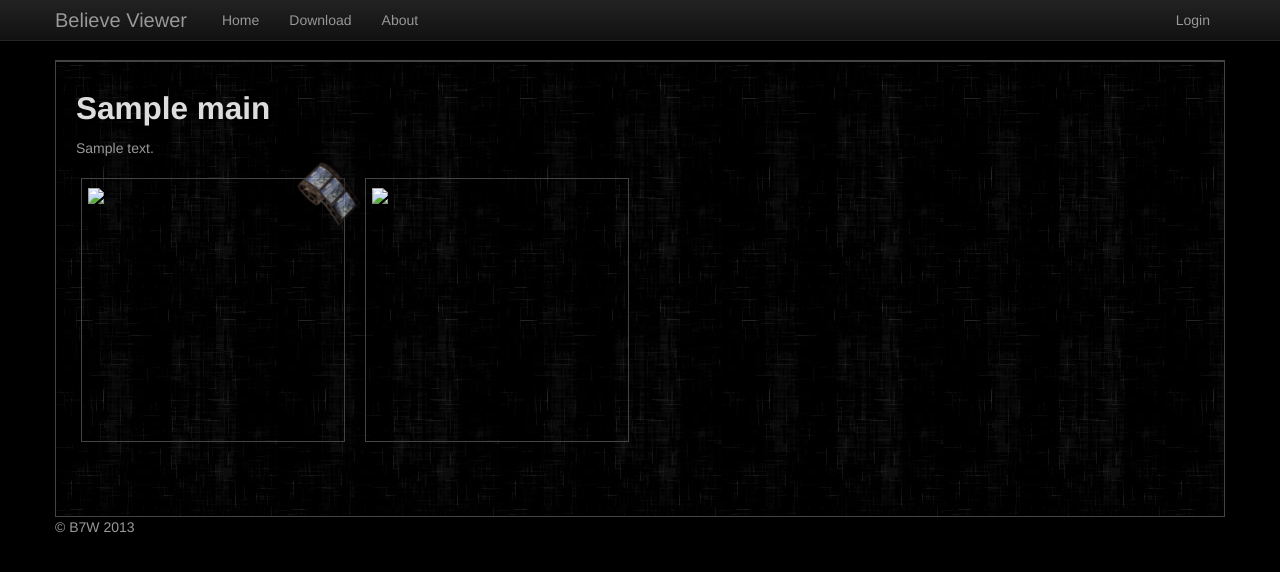
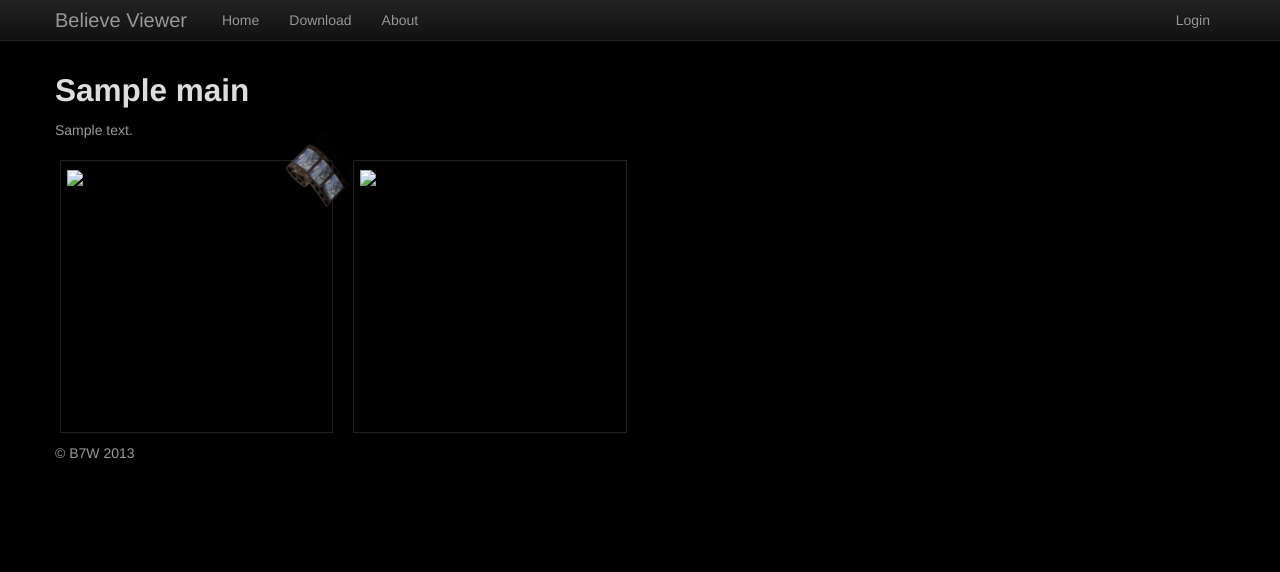
Before and after one commit to b7w/bviewer, a Django app: template bviewer/core/templates/core/gallery.html in a window 1280 px wide. Shown: the top 572 px of the page. Run offline with Django 3.2, Linux system fonts and the light colour scheme; the template is opened without the code that fills it: most values are stand-ins (such as "Sample title", 1, 10 or a date in 2020); some libraries are stand-ins or nearby versions.

Commit message:
Some changes

```diff
--- a/bviewer/core/settings.py
+++ b/bviewer/core/settings.py
@@ -21,8 +21,8 @@ VIEWER_CACHE_PATH = getattr(settings, 'VIEWER_CACHE_PATH', '../cache')
 VIEWER_STORAGE_PATH = getattr(settings, 'VIEWER_STORAGE_PATH')
 
 VIEWER_SMALL_SIZE = getattr(settings, 'VIEWER_SMALL_SIZE', {
-    'WIDTH': 200,
-    'HEIGHT': 200,
+    'WIDTH': 320,
+    'HEIGHT': 320,
     'CROP': True,
 })
 
--- a/bviewer/core/static/core/css/main.css
+++ b/bviewer/core/static/core/css/main.css
@@ -12,20 +12,11 @@ input {
 }
 
 body {
+    position: relative;
     padding-top: 60px;
     background-color: black;
     color: #999;
     overflow-y: scroll;
-}
-
-#main {
-    background-image: url(../img/bg.jpg);
-}
-
-.border {
-    padding: 16px 16px 64px 20px;
-    border: 1px solid #444;
-    border-top-width: 2px;
 }
 
 .login {
@@ -72,8 +63,18 @@ body {
     top: 10px;
     bottom: 10px;
     /*overflow: hidden;*/
-    border: 1px solid #444;
+    border: 1px solid #222;
     padding: 6px;
+    /*max real image size*/
+    max-width: 320px;
+    max-height: 320px;
+}
+
+.preview-body:hover {
+    border-color: rgba(0, 105, 214, 0.5);
+    -webkit-box-shadow: 0 0 4px 3px rgba(0, 105, 214, 0.25);
+    -moz-box-shadow: 0 0 4px 3px rgba(0, 105, 214, 0.25);
+    box-shadow: 0 0 4px 3px rgba(0, 105, 214, 0.25);
 }
 
 .preview-body img {
--- a/bviewer/core/templates/core/base.html
+++ b/bviewer/core/templates/core/base.html
@@ -7,6 +7,7 @@
     <meta name="description" content="">
     <meta name="author" content="B7W">
     <meta name="robots" content="NONE,NOARCHIVE"/>
+    <meta name="viewport" content="width=device-width, initial-scale=1.0"/>
 
     <link href="{% static 'core/css/bootstrap.min.css' %}" rel="stylesheet">
     <link href="{% static 'core/css/bootstrap-responsive.min.css' %}" rel="stylesheet">
@@ -23,10 +24,11 @@
 <div class="navbar navbar-inverse navbar-fixed-top">
     <div class="navbar-inner">
         <div class="container">
-            <a class="btn btn-navbar pull-left" data-toggle="collapse" data-target=".nav-collapse">
-                <span class="icon-home"></span>
-                <span class="icon-user"></span>
-            </a>
+            <button type="button" class="btn btn-navbar" data-toggle="collapse" data-target=".nav-collapse">
+                <span class="icon-bar"></span>
+                <span class="icon-bar"></span>
+                <span class="icon-bar"></span>
+            </button>
             <a class="brand" href="{% url 'core.home' %}">Believe Viewer</a>
 
             <div class="nav-collapse collapse">
@@ -58,7 +60,7 @@
 
 <div class="container">
     {% block container %}
-        <div id="main" class="border">
+        <div id="main">
             {% block main %}
             {% endblock %}
         </div>
@@ -71,6 +73,7 @@
 
 {% block media %}
     <script src="{% static 'core/js/jquery.min.js' %}" type="text/javascript"></script>
+    <script src="{% static 'core/js/bootstrap.min.js' %}" type="text/javascript"></script>
 {% endblock %}
 
 </body>
```
